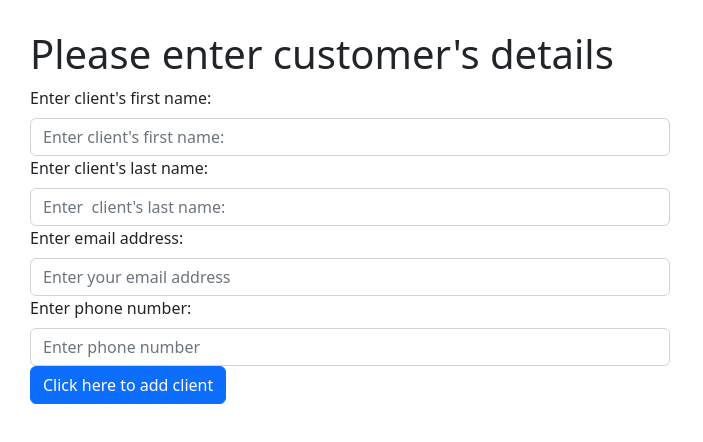
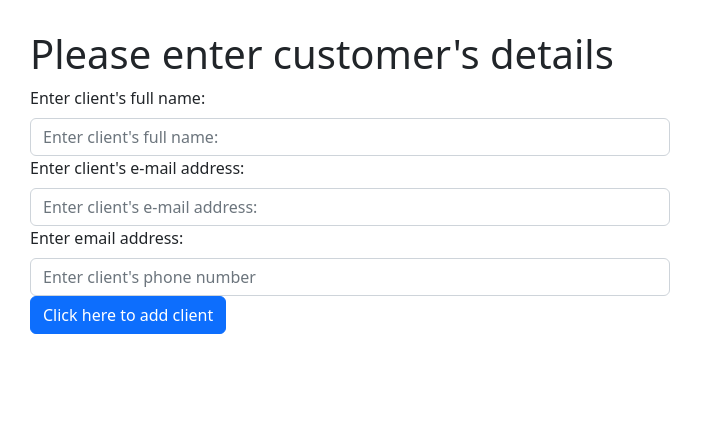
Before and after one commit to Lukasss321/new-project-ca, a React (Create React App) app in the folder frontend/last-dance/: page /add in a window 1280 px wide. Shown: the top 442 px of the page, without its empty margins (0-703 px from the left). Built offline with nearby package versions, Linux system fonts and the light colour scheme.

Commit message:
CompletingCustomer'sContact'Cards

```diff
--- a/frontend/last-dance/src/components/CustomerItem.jsx
+++ b/frontend/last-dance/src/components/CustomerItem.jsx
@@ -1,16 +1,20 @@
 import { Card, Button } from "react-bootstrap";
 
-export const CustomerItem = () => {
+export const CustomerItem = ({ post }) => {
   const handleOnClick = () => {
     alert("you have clicked!");
   };
 
+  const { title, text, image } = post;
+
   return (
     <Card className="text-center">
-      <Card.Header>Customer</Card.Header>
+      <Card.Header>
+        <h1>{title}</h1>
+      </Card.Header>
       <Card.Body>
-        <Card.Title>Phone number</Card.Title>
-        <Card.Text>Name Surname</Card.Text>
+        <Card.Title>{text}</Card.Title>
+        <Card.Title>{image}</Card.Title>
         <Button onClick={handleOnClick} variant="primary">
           Delete
         </Button>
--- a/frontend/last-dance/src/components/CustomerList.jsx
+++ b/frontend/last-dance/src/components/CustomerList.jsx
@@ -1,13 +1,38 @@
+import { useEffect } from "react";
 import { CustomerItem } from "./CustomerItem";
+import { useState } from "react";
+import axios from "axios";
 
 export const CustomerList = () => {
+  const [custPosts, setCustPosts] = useState();
+  const [isLoading, setIsLoading] = useState(true);
+
+  useEffect(() => {
+    axios
+      .get("http://localhost:5000/post")
+      .then((response) => {
+        setCustPosts(response.data);
+        setIsLoading(false);
+      })
+      .catch((err) => console.log(err));
+  }, []);
+
+  console.log("custPosts", custPosts);
+
+  if (isLoading) {
+    return <h1>Loading...</h1>;
+  }
+
   return (
     <ul>
-      <CustomerItem />
-      <CustomerItem />
-      <CustomerItem />
+      {custPosts.map((custPost) => (
+        <CustomerItem post={custPost} />
+      ))}
     </ul>
   );
 };
 
 export default CustomerList;
+{
+  /* <CustomerItem /> */
+}
--- a/frontend/last-dance/src/components/NewCustomer.jsx
+++ b/frontend/last-dance/src/components/NewCustomer.jsx
@@ -3,6 +3,7 @@ import React from "react";
 import "bootstrap/dist/css/bootstrap.css";
 import { Form, Button } from "react-bootstrap";
 import axios from "axios";
+import { useNavigate } from "react-router-dom";
 
 export const NewCustomer = () => {
   const [form, setForm] = useState({
@@ -24,6 +25,7 @@ export const NewCustomer = () => {
       .post("http://localhost:5000/post", form)
       .then((response) => console.log("successfull response", response))
       .catch((err) => console.group("err", err));
+    alert("Customer's contact has been successfully added!");
   };
 
   return (
@@ -31,42 +33,33 @@ export const NewCustomer = () => {
       <h1>Please enter customer's details</h1>
       <Form onSubmit={handleOnSubmit}>
         <Form.Group>
-          <Form.Label>Enter client's first name:</Form.Label>
-          <Form.Control
-            onChange={handleChange}
-            name="image"
-            type="text"
-            placeholder="Enter client's first name:"
-          />
-        </Form.Group>
-        <Form.Group>
-          <Form.Label>Enter client's last name:</Form.Label>
+          <Form.Label>Enter client's full name:</Form.Label>
           <Form.Control
             onChange={handleChange}
             name="title"
             type="text"
-            placeholder="Enter  client's last name:"
+            placeholder="Enter client's full name:"
+          />
+        </Form.Group>
+        <Form.Group>
+          <Form.Label>Enter client's e-mail address:</Form.Label>
+          <Form.Control
+            onChange={handleChange}
+            name="text"
+            type="email"
+            placeholder="Enter client's e-mail address:"
           />
         </Form.Group>
         <Form.Group>
           <Form.Label>Enter email address:</Form.Label>
           <Form.Control
             onChange={handleChange}
-            name="text"
-            type="email"
-            placeholder="Enter your email address"
+            name="image"
+            type="phone"
+            placeholder="Enter client's phone number"
           />
         </Form.Group>
-        <Form.Group>
-          <Form.Label>Enter phone number:</Form.Label>
-          <Form.Control
-            // onChange={handleChange}
-            // name="phone"
-            type="number"
-            placeholder="Enter phone number"
-          />
-        </Form.Group>
-        <Button variant="primary" type="submit">
+        <Button onClick={handleOnSubmit} variant="primary" type="submit">
           Click here to add client
         </Button>
       </Form>
```
Also changed, not shown: 1 other file (tests, documents, lock files or other folders).
